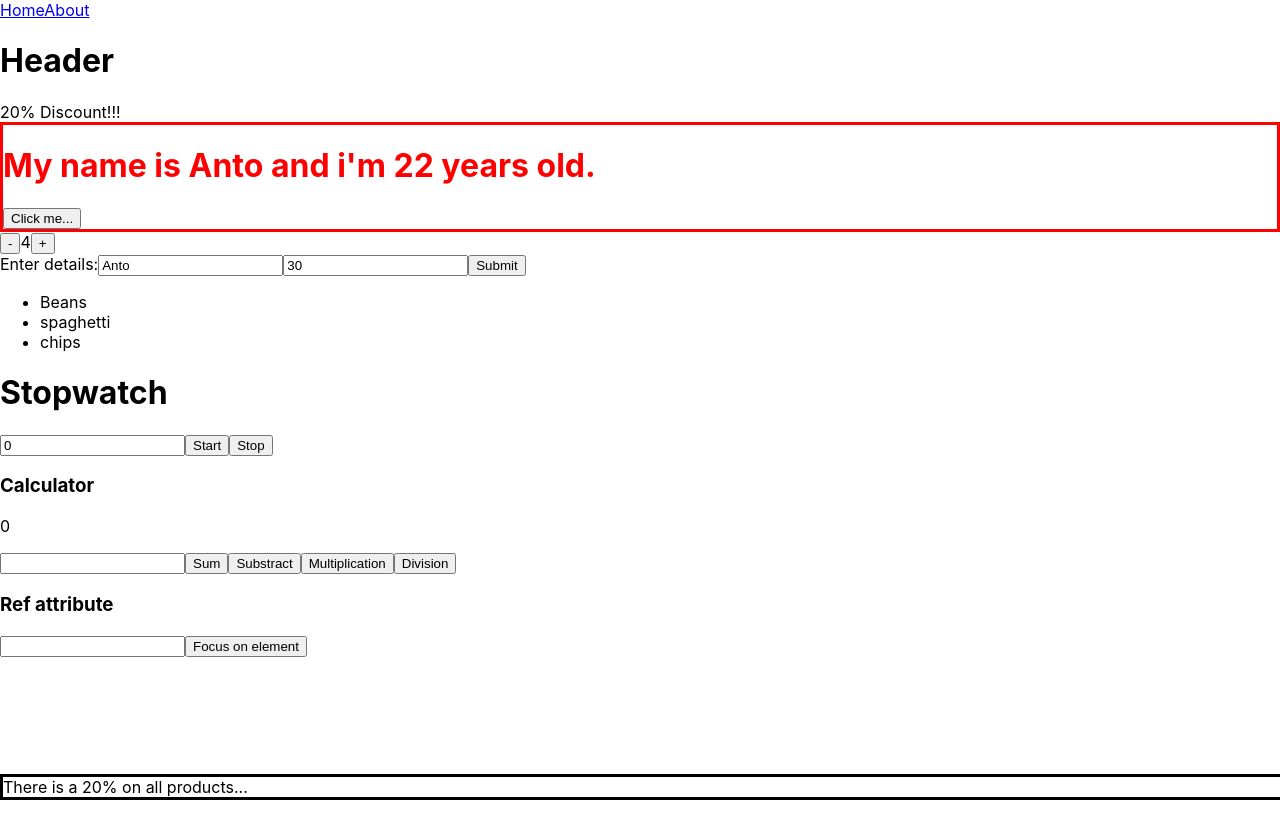
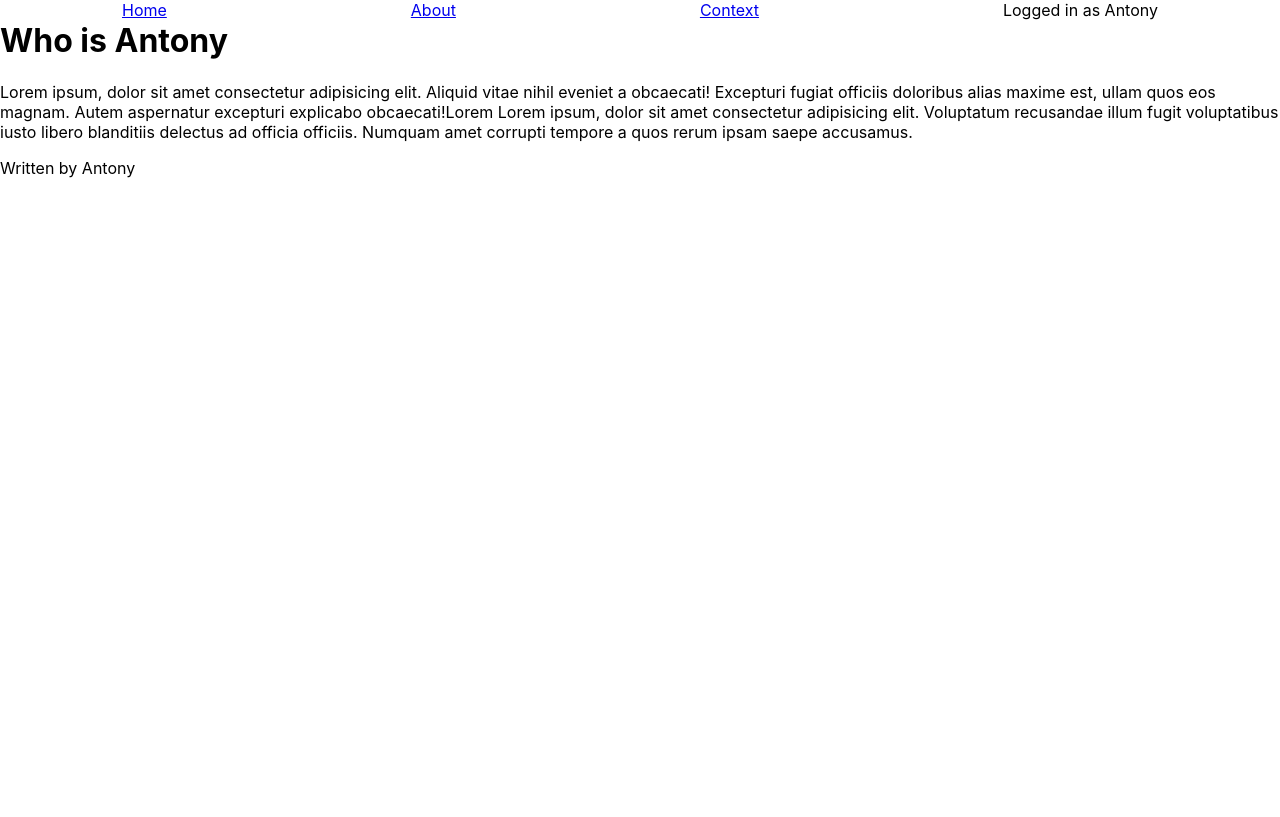
Before and after one commit to Antonykibet/react-tutorial, a React (Create React App) app: page /context in a window 1280 px wide. Built offline with nearby package versions, Linux system fonts and the light colour scheme.

Commit message:
context API example

```diff
--- a/src/App.css
+++ b/src/App.css
@@ -1,5 +1,12 @@
 body{
   margin-bottom: 20vh;
+}
+nav{
+  position: fixed;
+  display: flex;
+  top: 0;
+  width: 100%;
+  justify-content: space-around;
 }
 .App {
   text-align: center;
--- a/src/App.js
+++ b/src/App.js
@@ -1,43 +1,30 @@
 import {Routes, Route, Link} from 'react-router-dom'
-import Header from './components/Header.js';
-import Main from './components/Main.js';
-import Banner from './components/Banner.js';
-import Counter from './components/Counter.js';
-import Footer from './components/Footer.js';
-import Form from './components/Form.js'
+import { useContext, useState } from 'react';
+
+import { userContext } from "./contexts"
 import Home from './components/Home.js'
 import About from './components/About.js'
-import Meals from './components/meals.js';
-import Calculator from './components/calculator.js';
-import Timer from './components/Timer.js';
-import Focus from './components/refAttribute.js';
+import ContextExample from './components/ContextExample.js';
+
 import './App.css';
 
+
 function App() {
-  const data={
-    discount:'20%'
-  }
+  const [username, setUsername] = useState('Antony')
   return(
-    <div>
+    <userContext.Provider value={username}>
       <nav>
         <Link to='/' >Home</Link>
         <Link to='/about'>About</Link>
+        <Link to='/context'>Context</Link>
+        <div>Logged in as {useContext(userContext)}</div>
       </nav>
       <Routes>
         <Route path='/' element = {<Home/>}/>
         <Route path='/about' element = {<About/>}/>
+        <Route path='/context' element = {<ContextExample/>}/>
       </Routes>
-      <Header/>
-      <Banner discount={data.discount} />
-      <Main name='Anto' age='22' />
-      <Counter/>
-      <Form/>
-      <Meals/>
-      <Timer/>
-      <Calculator/>
-      <Focus/>
-      <Footer discount={data.discount}/>
-    </div>
+    </userContext.Provider>
   )
 }
 
--- /dev/null
+++ b/src/components/ContextExample.js
@@ -0,0 +1,18 @@
+import { useContext } from "react"
+import { userContext } from "../contexts.js"
+function ContextExample(){
+    const user = useContext(userContext)
+    return(
+       <>
+            <h1>Who is {user}</h1>
+            <p>Lorem ipsum, dolor sit amet consectetur adipisicing elit.
+                Aliquid vitae nihil eveniet a obcaecati! Excepturi fugiat officiis doloribus alias maxime est,
+                 ullam quos eos magnam. Autem aspernatur excepturi explicabo obcaecati!Lorem Lorem ipsum,
+                  dolor sit amet consectetur adipisicing elit. Voluptatum recusandae illum fugit voluptatibus iusto libero blanditiis delectus ad officia officiis.
+                Numquam amet corrupti tempore a quos rerum ipsam saepe accusamus.
+            </p>
+            <p>Written by {user}</p>
+       </>
+    )
+}
+export default ContextExample
--- a/src/components/Header.js
+++ b/src/components/Header.js
@@ -1,8 +1,8 @@
 function Header(){
     return(
-      <div>
+      <header>
         <h1>Header</h1>
-      </div>
+      </header>
     )
   }
   export default Header
--- a/src/components/Home.js
+++ b/src/components/Home.js
@@ -1,4 +1,29 @@
+import Main from './Main.js';
+import Banner from './Banner.js';
+import Counter from './Counter.js';
+import Footer from './Footer.js';
+import Form from './Form.js'
+import Meals from './meals.js';
+import Calculator from './calculator.js';
+import Timer from './Timer.js';
+import Focus from './refAttribute.js';
 function Home(){
-    return <h1>Welcome</h1>
+    const data={
+        discount:'20%'
+      }
+    return(
+        <>
+            <h1>Welcome</h1>
+            <Banner discount={data.discount} />
+            <Main name='Anto' age='22' />
+            <Counter/>
+            <Form/>
+            <Meals/>
+            <Timer/>
+            <Calculator/>
+            <Focus/>
+            <Footer discount={data.discount}/>
+        </>
+    )
 }
 export default Home
--- /dev/null
+++ b/src/contexts.js
@@ -0,0 +1,3 @@
+import { createContext, } from 'react';
+
+export const userContext = createContext('Antony')
```
